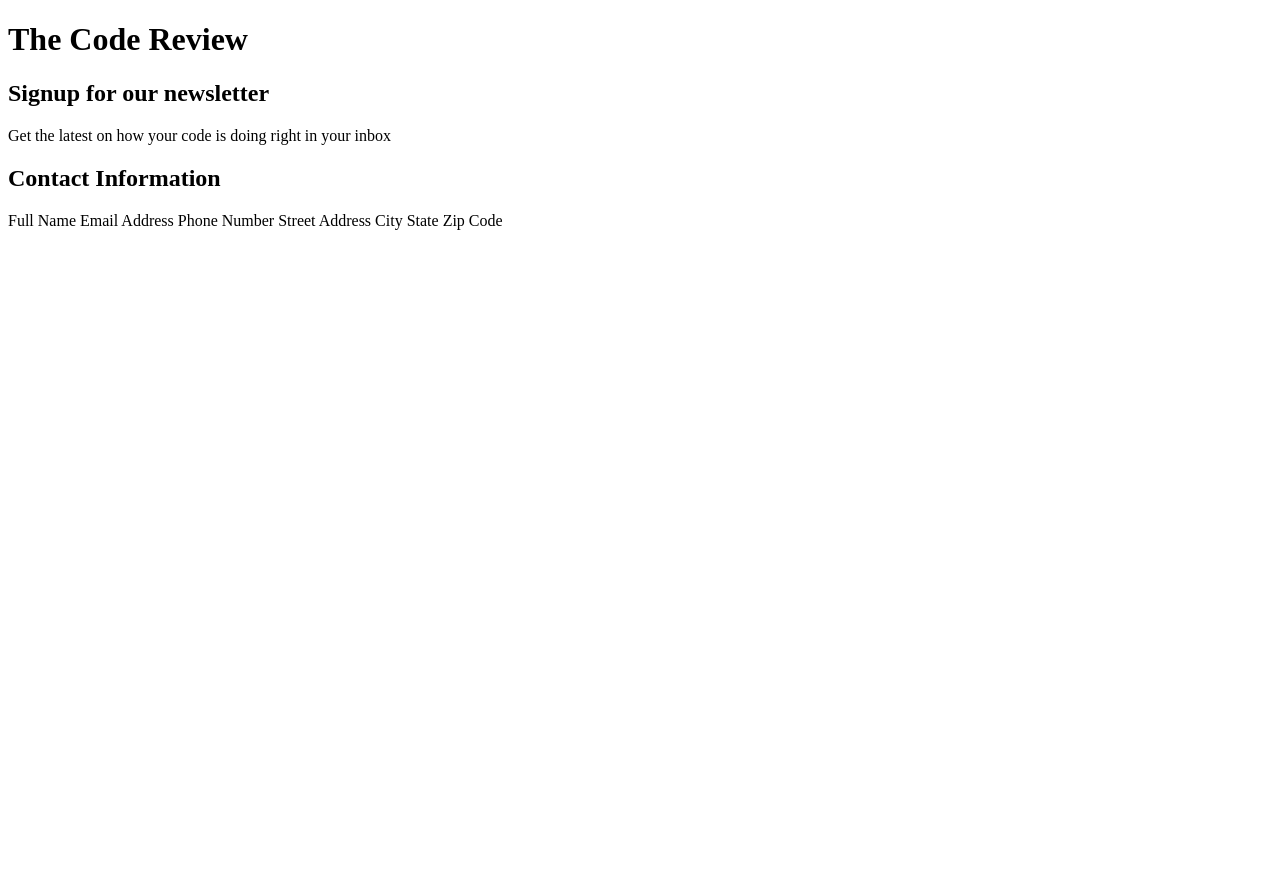
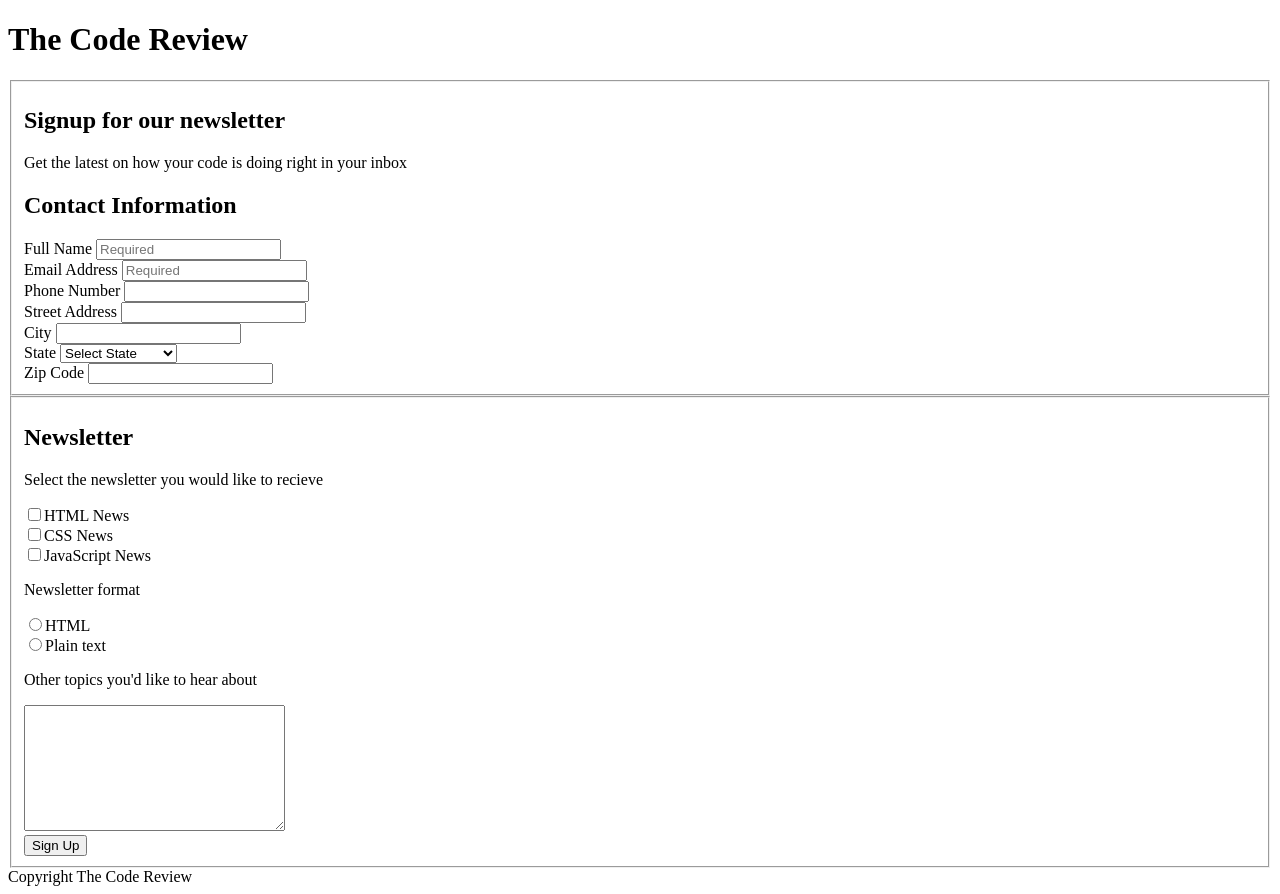
Before and after one commit to DudeCalledZee/Techdegree-Project-3, a plain HTML site: page index.html in a window 1280 px wide. Before the commit the page ends 800 px from the top, so only its background shows below. Drawn offline with Linux system fonts and the light colour scheme.

Commit message:
main content
no css yet shell ready

```diff
--- a/index.html
+++ b/index.html
@@ -10,27 +10,57 @@
 <body>
 
 
-  <h1>The Code Review</h1>
+  <header>
+    <h1>The Code Review</h1>
+  </header>
+
   <div class="container">
-    <h2>Signup for our newsletter</h2>
-    <p>Get the latest on how your code is doing right in your inbox</p>
+    <fieldset class="contact-form" action="index.html" method="post">
+      <h2>Signup for our newsletter</h2>
+      <p>Get the latest on how your code is doing right in your inbox</p>
 
-    <form class="contact-form" action="index.html" method="post">
+
 
       <h2>Contact Information</h2>
       <label for="name">Full Name</label>
+      <input type="text" id="name" placeholder="Required" required><br>
       <label for="email">Email Address</label>
+      <input type="email" id="email" placeholder="Required" required><br>
       <label for="phone">Phone Number</label>
+      <input type="number" id="phone"><br>
       <label for="address">Street Address</label>
+      <input type="text" id="address"><br>
       <label for="city">City</label>
+      <input type="text" id="city"><br>
       <label for="state">State</label>
+
+      <select name="state" id="state">
+          <option disabled selected hidden>Select State</option>
+          <option >Iowa</option>
+          <option >Minnesota</option>
+          <option>Utah</option>
+          <option >North Dakota</option>
+          <option >New Hampshire</option>
+      </select><br>
+
       <label for="zip-code">Zip Code</label>
-
-
-
-    </form>
+      <input type="text" id="zip-code"><br>
+    </fieldset>
+    <fieldset class="newsletter" action="index.html" method="post">
+      <h2>Newsletter</h2>
+      <p>Select the newsletter you would like to recieve</p>
+      <input type="checkbox" name="news" value="html"><label>HTML News</label><br>
+      <input type="checkbox" name="news" value="css"><label>CSS News</label><br>
+      <input type="checkbox" name="news" value="javascript"><label>JavaScript News</label><br>
+      <p>Newsletter format</p>
+      <input type="radio" name="format" value="html"><label>HTML</label><br>
+      <input type="radio" name="format" value="plain"><label>Plain text</label><br>
+      <p>Other topics you'd like to hear about</p>
+      <textarea name="other" rows="8" cols="30"></textarea><br>
+      <button type="submit" name="signup">Sign Up</button>
+    </fieldset>
   </div>
-
+  <footer>Copyright The Code Review</footer>
 </body>
 
 </html>
```
